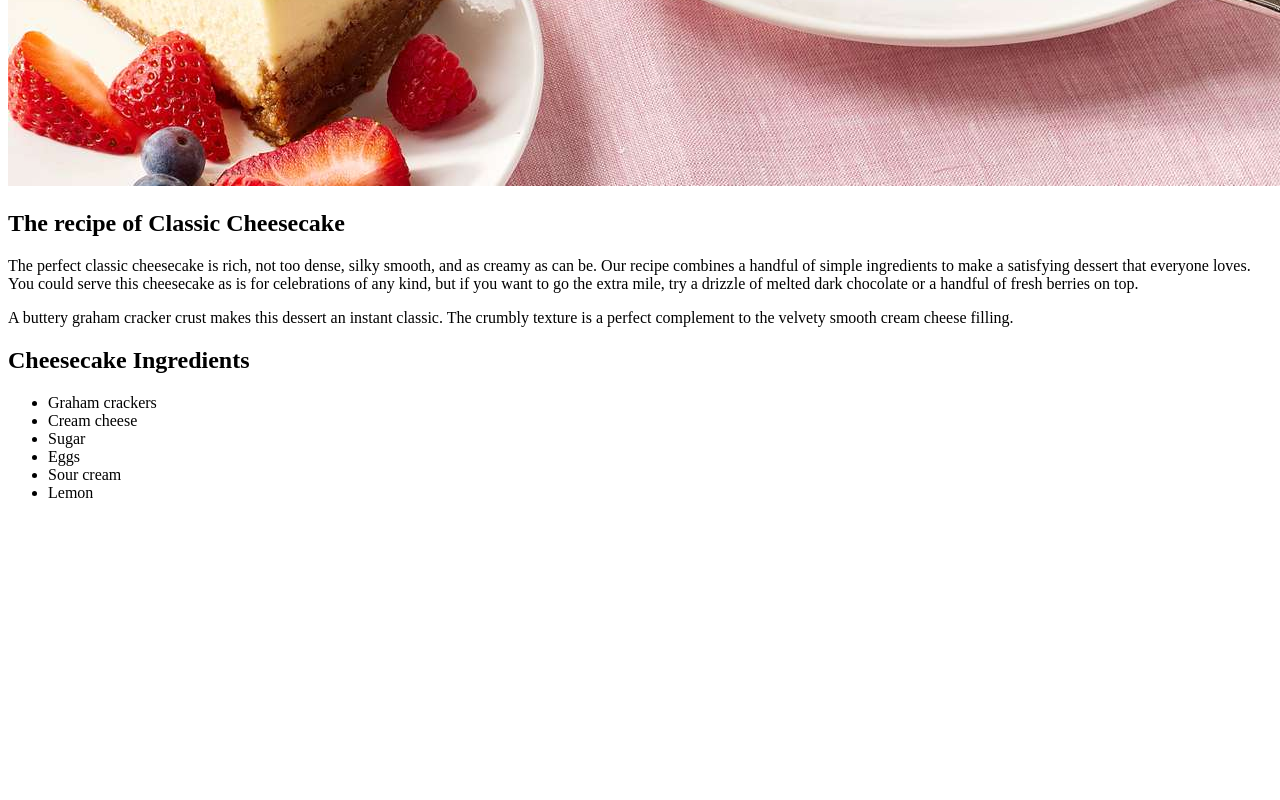
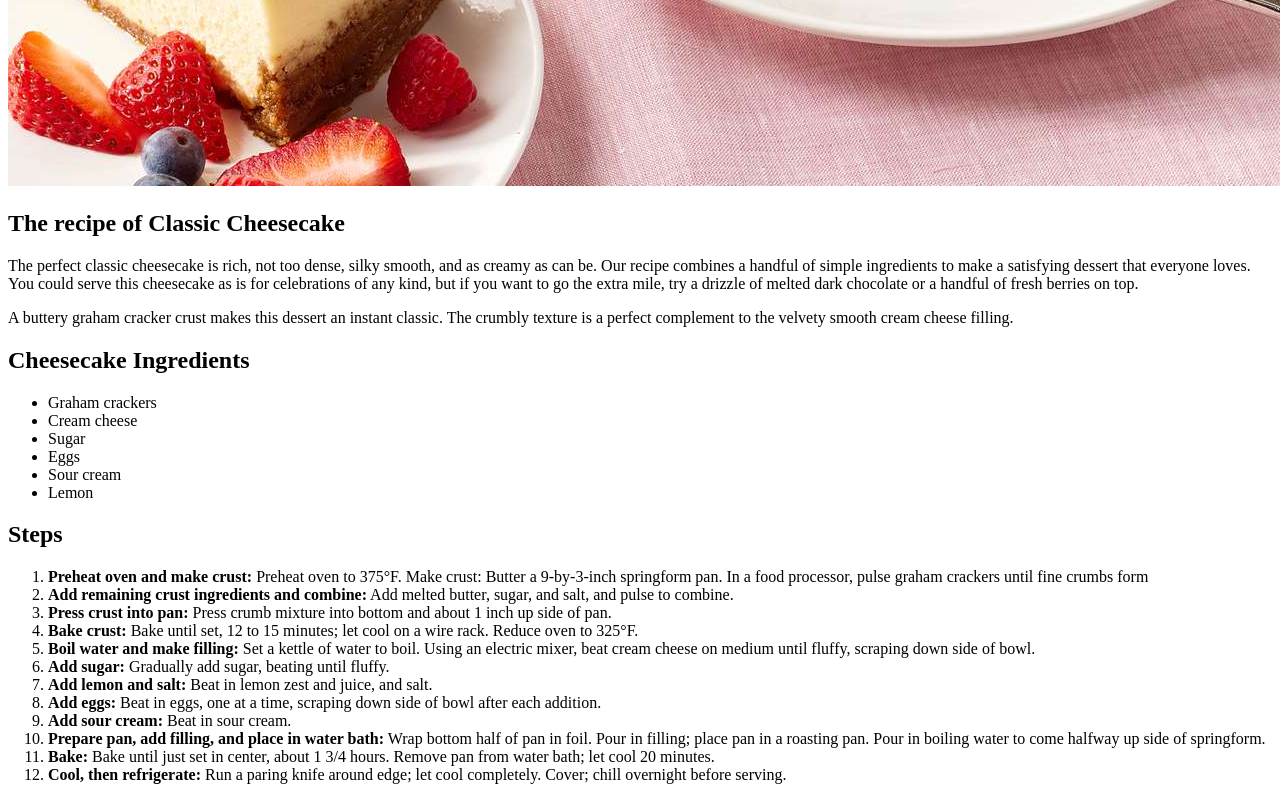
Before and after one commit to evgeniili0322/odin-recipes, a plain HTML site: page recipes/cheesecake.html in a window 1280 px wide. Shown: the part 894-1694 px from the top of the page. Before the commit the page ends 1412 px from the top, so only its background shows below. Drawn offline with Linux system fonts and the light colour scheme.

Commit message:
Add recipe steps

```diff
--- a/recipes/cheesecake.html
+++ b/recipes/cheesecake.html
@@ -23,5 +23,20 @@
       <li>Sour cream</li>
       <li>Lemon</li>
     </ul>
+
+    <h2>Steps</h2>
+    <ol>
+      <li><strong>Preheat oven and make crust:</strong> Preheat oven to 375°F. Make crust: Butter a 9-by-3-inch springform pan. In a food processor, pulse graham crackers until fine crumbs form</li>
+      <li><strong>Add remaining crust ingredients and combine:</strong> Add melted butter, sugar, and salt, and pulse to combine.</li>
+      <li><strong>Press crust into pan:</strong> Press crumb mixture into bottom and about 1 inch up side of pan.</li>
+      <li><strong>Bake crust:</strong> Bake until set, 12 to 15 minutes; let cool on a wire rack. Reduce oven to 325°F.</li>
+      <li><strong>Boil water and make filling:</strong> Set a kettle of water to boil. Using an electric mixer, beat cream cheese on medium until fluffy, scraping down side of bowl.</li>
+      <li><strong>Add sugar:</strong> Gradually add sugar, beating until fluffy.</li>
+      <li><strong>Add lemon and salt:</strong> Beat in lemon zest and juice, and salt.</li>
+      <li><strong>Add eggs:</strong> Beat in eggs, one at a time, scraping down side of bowl after each addition.</li>
+      <li><strong>Add sour cream:</strong> Beat in sour cream.</li>
+      <li><strong>Prepare pan, add filling, and place in water bath:</strong> Wrap bottom half of pan in foil. Pour in filling; place pan in a roasting pan. Pour in boiling water to come halfway up side of springform.</li>
+      <li><strong>Bake:</strong> Bake until just set in center, about 1 3/4 hours. Remove pan from water bath; let cool 20 minutes.</li>
+      <li><strong>Cool, then refrigerate:</strong> Run a paring knife around edge; let cool completely. Cover; chill overnight before serving.</li>
   </body>
 </html>
```
